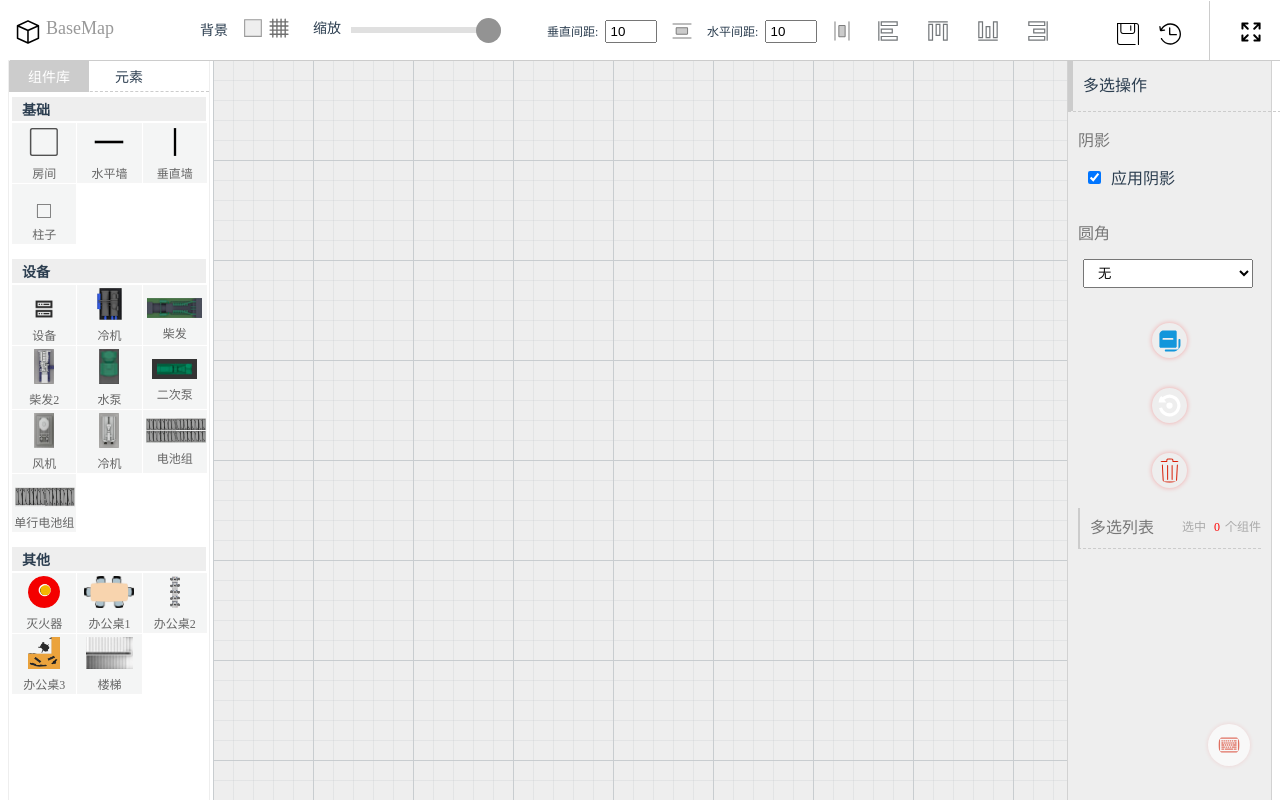
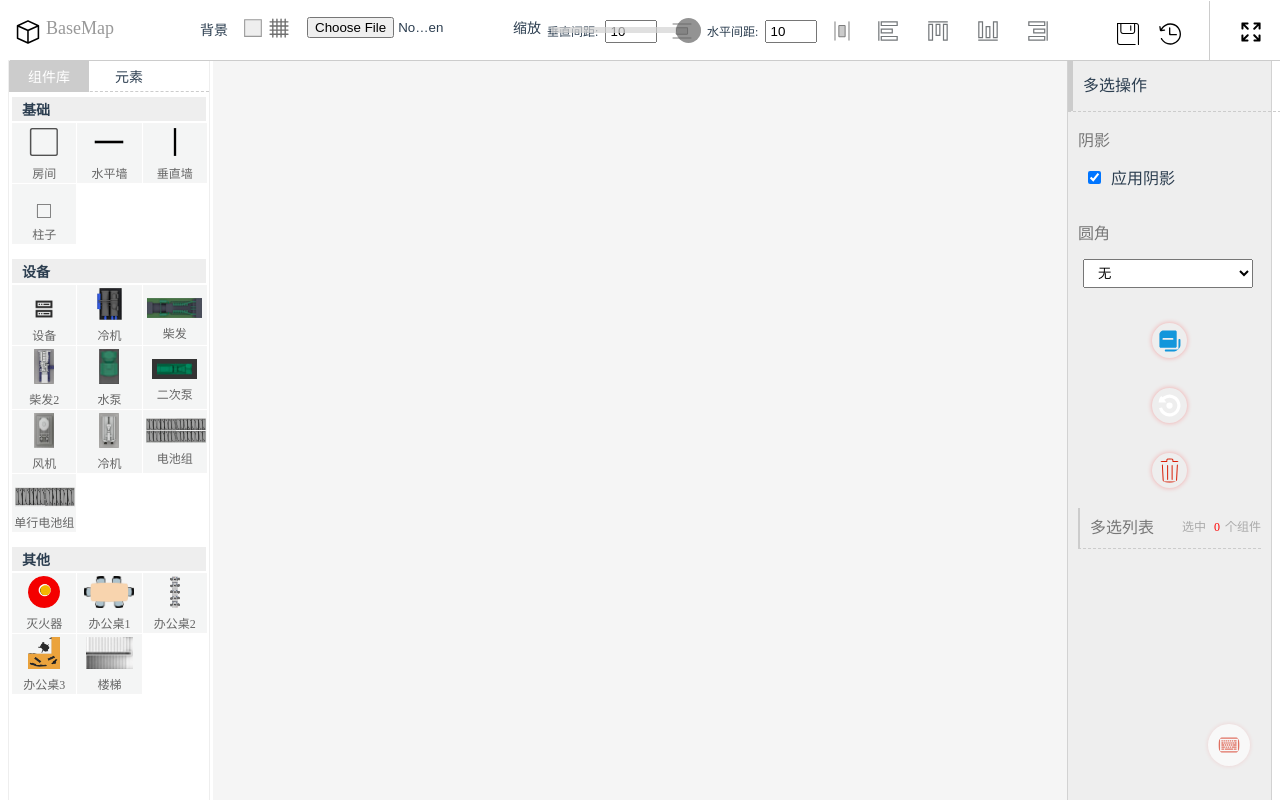
Before and after one commit to bojue/BaseMap, a Vue app: page / in a window 1280 px wide. Shown: the top 800 px of the page. Built offline with nearby package versions, Linux system fonts and the light colour scheme; what vue-toast-notification would draw is missing.

Commit message:
背景地图

```diff
--- a/src/components/editor-canvas.vue
+++ b/src/components/editor-canvas.vue
@@ -7,7 +7,9 @@
       left:configs.bgAllBool && 0
     }">
     <div id="canvas"
-      v-bind:style="{'transform':'scale('+configs.scale+')  translate('+ -(1-configs.scale) * 950+'px,'+ -(1-configs.scale) * 400+'px)'}"
+      v-bind:style="{
+        transform:'scale('+configs.scale+')  translate('+ -(1-configs.scale) * 950+'px,'+ -(1-configs.scale) * 400+'px)',
+        background:'url(' + configs.backgroundUrl + ')'}"
       v-bind:class="{grid:configs.bg === 'grid'}" >
       <!--遍历组件数组:图片-img,横线-lien_row,竖线-line_colu,柱子-pillar -->
       <div class="comp-item"
@@ -271,11 +273,12 @@ export default {
   height: 822px;
   background: whitesmoke;
   overflow: auto;
+  background-size: 100% 100%;
 }
 .slide {
   position: fixed;
   top: 17px;
-  left: 313px;
+  left: 513px;
   z-index: 10000;
   user-select: none;
   font-size: 14px;
--- a/src/components/editor-settings.vue
+++ b/src/components/editor-settings.vue
@@ -10,6 +10,11 @@
       <div class="bgs">
         <img class="bg-item" src="./../assets/icon/bg-gray.svg"  @click="changeBg('bg', 'gray')" alt="">
         <img class="bg-item" src="./../assets/icon/bg-grid.svg"   @click="changeBg('bg', 'grid')" alt="">
+        <input class="baseMapImgUrl"
+          id="filePicker"
+          type="file"
+          placeholder="底图路径"
+          @change="changeFile">
       </div>
     </div>
     <div class="config-item aligins">
@@ -244,7 +249,7 @@ export default {
       this.$emit('changeConfig', state, val);
     },
     screen:function() {
-      this.$emit('screen')
+      this.$emit('screen');
     },
     getHistory:function() {
       this.$emit('getHistory')
@@ -269,6 +274,18 @@ export default {
         message:msg,
         position:'top-right'
       });
+    },
+    changeFile:function() {
+      let that = this;
+      let fileInput = document.getElementById("filePicker").files[0];
+      var reader = new FileReader();
+      reader.readAsDataURL(fileInput);
+      reader.onload = function()
+      {
+        that.$emit('changeBgImg', this.result)
+      }
+
+
     }
   }
 }
@@ -332,7 +349,7 @@ export default {
   width: 50px;
 }
 .bg .bgs {
-  width: 130px;
+  width: 215px;
   display: inline-block;
   height: 60px;
 }
@@ -341,6 +358,15 @@ export default {
   width: 22px;
   height: 22px;
   padding: 17px 2px;
+}
+.bg .baseMapImgUrl {
+    padding: 2px 5px;
+    width: 140px;
+    display: inline-block;
+    margin-top: 15px;
+    margin-left: 10px;
+    display: -webkit-inline-box;
+    position: absolute;
 }
 .aligins {
   position: absolute;
--- a/src/components/editor.vue
+++ b/src/components/editor.vue
@@ -32,7 +32,8 @@
       v-on:download="download"
       v-on:screen="screen"
       v-on:saveDateToStorage="saveDateToStorage"
-      v-on:getHistory="getStorageData"></editor-settings>
+      v-on:getHistory="getStorageData"
+      v-on:changeBgImg="changeBgImg"></editor-settings>
 
     <editor-history
       v-if="activeHistoryBool"
@@ -77,7 +78,8 @@ export default {
           dowloadImgType:'png',
           bgAllBool:false,
           window_w:1920,
-          window_h:900
+          window_h:900,
+          backgroundUrl:""
         },
         historyCurrnetData:[],
         currentHistoryIndex:-1,
@@ -538,6 +540,9 @@ export default {
       }
       this.historyCurrnetData = [].concat(params.save_data_custom, params.save_data_auto);
     },
+    changeBgImg(url) {
+      this.configs.backgroundUrl = url;
+    },
     clearStorageData() {
       this.initStorageData(true);
     },
```
